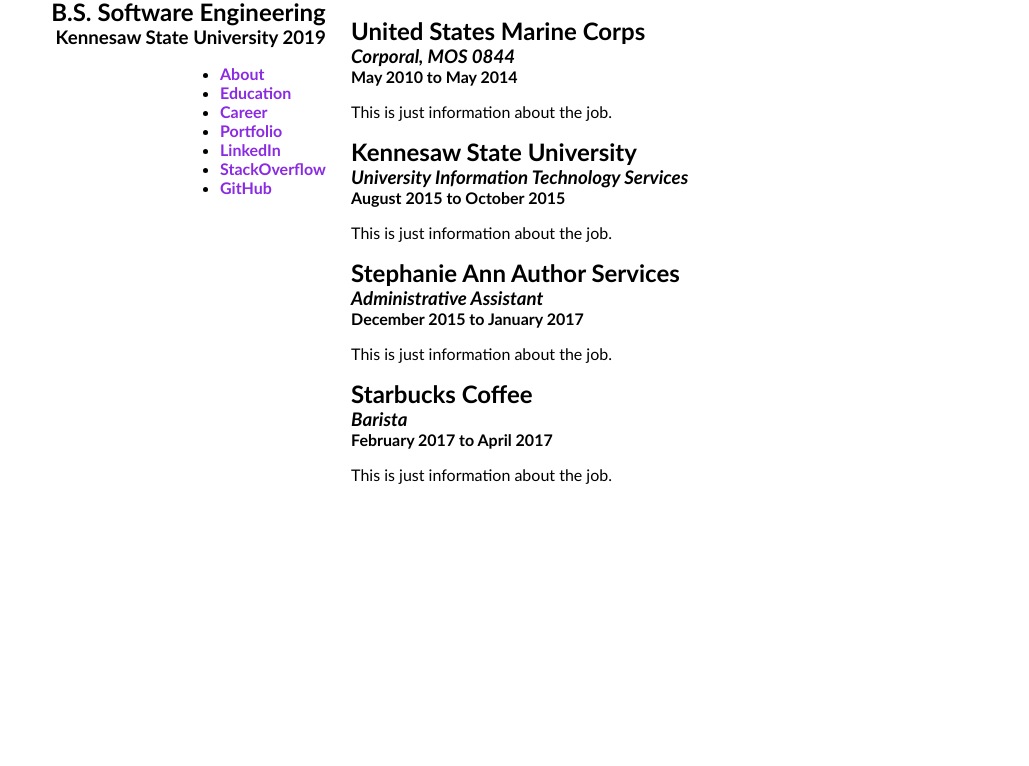
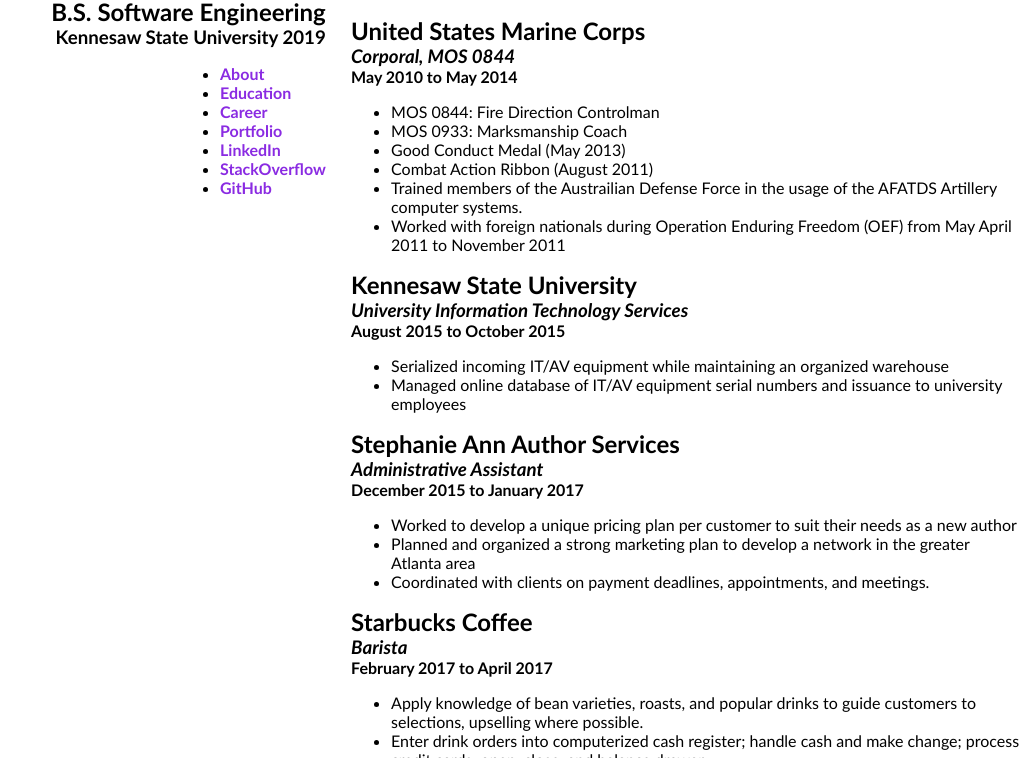
Before and after one commit to brandmorg/brandmorg.github.io, a plain HTML site: page career.html in a window 1280 px wide. Shown: the part 50-816 px from the top of the page, without its empty margins (251-1280 px from the left). Drawn offline with Linux system fonts and the light colour scheme; a script that the page names is missing.

Commit message:
career update

```diff
--- a/career.html
+++ b/career.html
@@ -30,20 +30,38 @@
                     <h2>United States Marine Corps</h2>
                     <h3><i>Corporal, MOS 0844</i></h3>
                     <h4>May 2010 to May 2014</h4>
-                    <p>This is just information about the job.</p>
+                    <ul>
+                        <li>MOS 0844: Fire Direction Controlman</li>
+                        <li>MOS 0933: Marksmanship Coach</li>
+                        <li>Good Conduct Medal (May 2013)</li>
+                        <li>Combat Action Ribbon (August 2011)</li>
+                        <li>Trained members of the Austrailian Defense Force in the usage of the AFATDS Artillery computer systems.</li>
+                        <li>Worked with foreign nationals during Operation Enduring Freedom (OEF) from May April 2011 to November 2011</li>
+                    </ul>
+                    <br>
                     <h2>Kennesaw State University</h2>
                     <h3><i>University Information Technology Services</i></h3>
                     <h4>August 2015 to October 2015</h4>
-                    <p>This is just information about the job.</p>
+                    <ul>
+                        <li>Serialized incoming IT/AV equipment while maintaining an organized warehouse</li>
+                        <li>Managed online database of IT/AV equipment serial numbers and issuance to university employees</li>
+                    </ul>
                     <h2>Stephanie Ann Author Services</h2>
                     <h3><i>Administrative Assistant</i></h3>
                     <h4>December 2015 to January 2017</h4>
-                    <p>This is just information about the job.</p>
+                    <ul>
+                        <li>Worked to develop a unique pricing plan per customer to suit their needs as a new author</li>
+                        <li>Planned and organized a strong marketing plan to develop a network in the greater Atlanta area</li>
+                        <li>Coordinated with clients on payment deadlines, appointments, and meetings.</li>
+                    </ul>
                     <h2>Starbucks Coffee</h2>
                     <h3><i>Barista</i></h3>
                     <h4>February 2017 to April 2017</h4>
-                    <p>This is just information about the job.</p>
-
+                    <ul>
+                        <li>Apply knowledge of bean varieties, roasts, and popular drinks to guide customers to selections, upselling where possible.</li>
+                        <li>Enter drink orders into computerized cash register; handle cash and make change; process credit cards; open, close, and balance drawer.</li>
+                        <li>Adept at remembering names and preferences of individual customers to provide friendly, personalized service, and in turn, built a loyal customer base.</li>
+                    </ul>
                 </div>
         </div>
 
```
